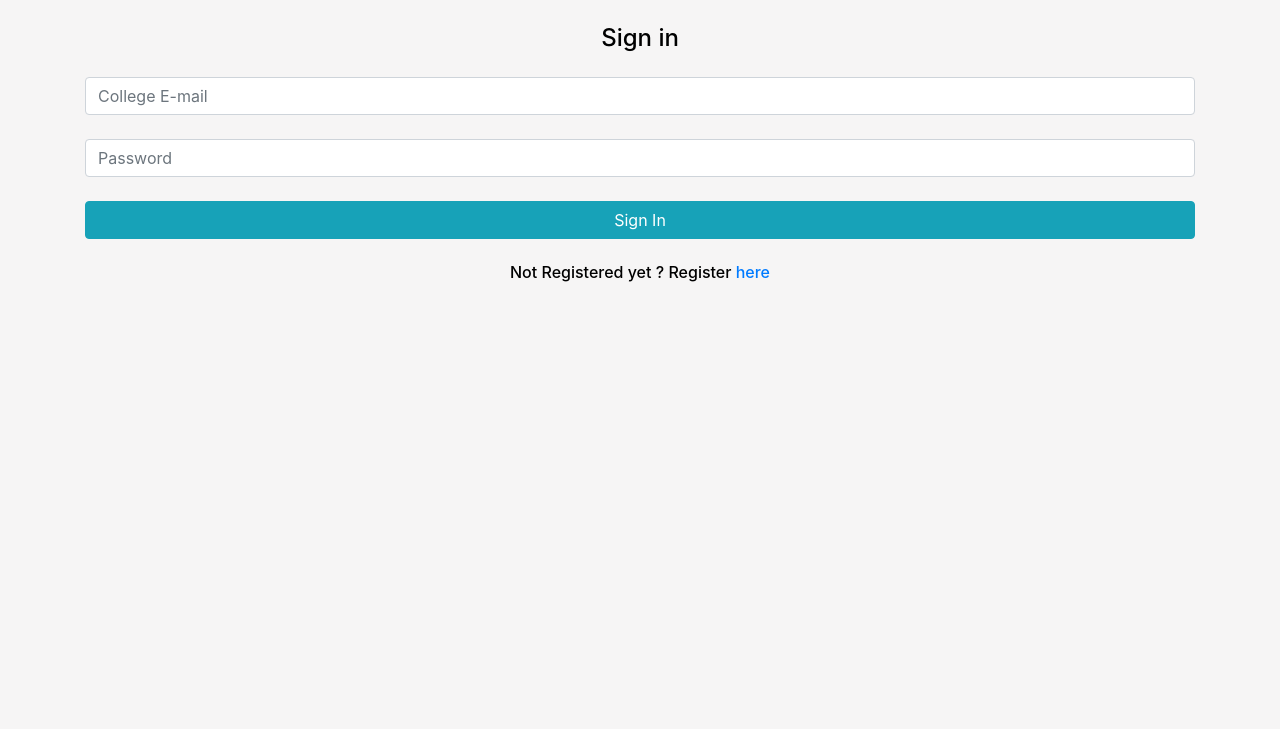
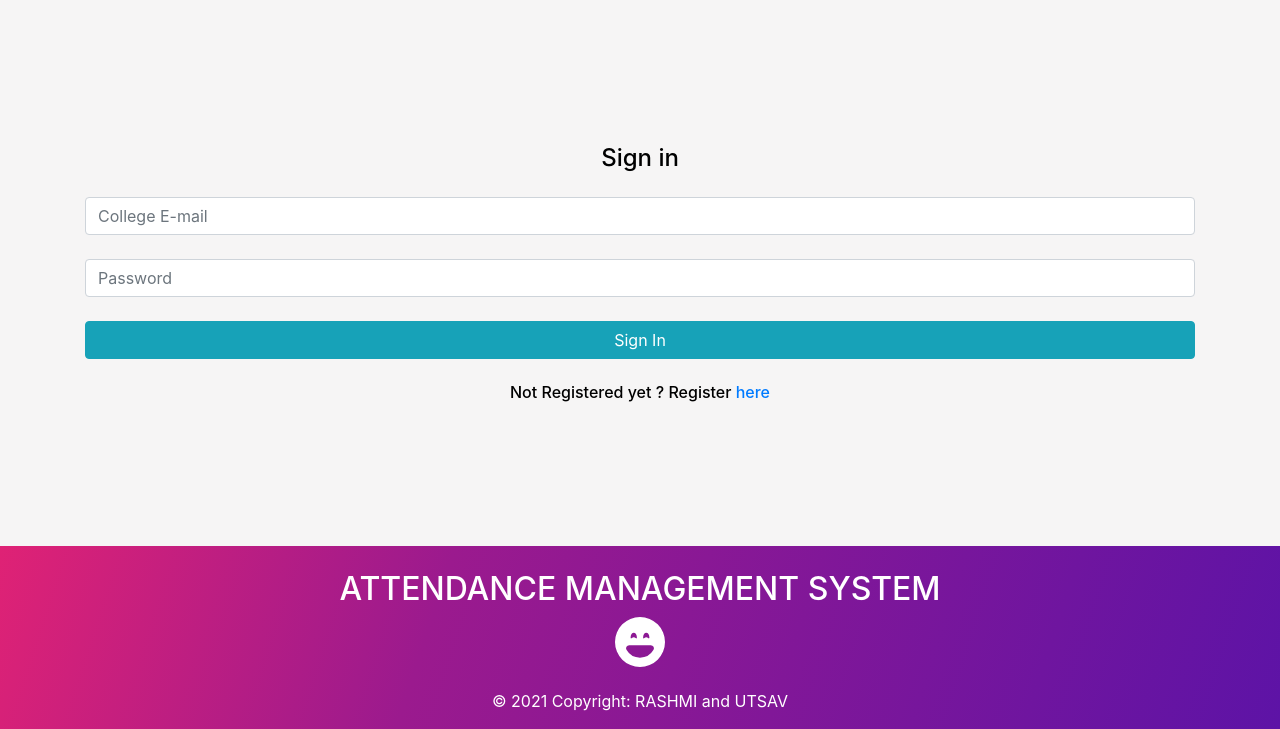
Before and after one commit to rashmi-ranjan-das/attendanceproject, a Django app: page /login/ in a window 1280 px wide. Shown: the part 82-811 px from the top of the page. Before the commit the page ends 364 px from the top, so only its background shows below. Run offline with Django 3.2, Linux system fonts and the light colour scheme; some libraries are stand-ins or nearby versions.

Commit message:
UI Changed

```diff
--- a/main/templates/main/base.html
+++ b/main/templates/main/base.html
@@ -12,7 +12,7 @@
 <body>
     <nav class="navbar navbar-expand-lg navbar-dark" style="background: rgb(223,34,117);
     background: linear-gradient(108deg, rgba(223,34,117,1) 0%, rgba(155,26,142,1) 34%, rgba(93,19,166,1) 100%);">
-        <a class="navbar-brand" href="#">Attendance Manager</a>
+        <a class="navbar-brand" href="/">Attendance Manager</a>
         <button class="navbar-toggler" type="button" data-toggle="collapse" data-target="#navbarNavAltMarkup" aria-controls="navbarNavAltMarkup" aria-expanded="false" aria-label="Toggle navigation">
           <span class="navbar-toggler-icon"></span>
         </button>
@@ -30,6 +30,19 @@
     {% block content %}
 
     {% endblock %}
+    <div class="container-fluid footer" style="background: rgb(223,34,117);
+    background: linear-gradient(108deg, rgba(223,34,117,1) 0%, rgba(155,26,142,1) 34%, rgba(93,19,166,1) 100%); color:white;">
+      <footer class="page-footer font-small stylish-color-dark pt-4 text-center">
+        <div class="container text-center">
+          <h2 style="color: white;">ATTENDANCE MANAGEMENT SYSTEM</h2>
+          <svg xmlns="http://www.w3.org/2000/svg" width="50" height="50" fill="currentColor" class="bi bi-emoji-laughing-fill" viewBox="0 0 16 16">
+            <path d="M8 16A8 8 0 1 0 8 0a8 8 0 0 0 0 16zM7 6.5c0 .501-.164.396-.415.235C6.42 6.629 6.218 6.5 6 6.5c-.218 0-.42.13-.585.235C5.164 6.896 5 7 5 6.5 5 5.672 5.448 5 6 5s1 .672 1 1.5zm5.331 3a1 1 0 0 1 0 1A4.998 4.998 0 0 1 8 13a4.998 4.998 0 0 1-4.33-2.5A1 1 0 0 1 4.535 9h6.93a1 1 0 0 1 .866.5zm-1.746-2.765C10.42 6.629 10.218 6.5 10 6.5c-.218 0-.42.13-.585.235C9.164 6.896 9 7 9 6.5c0-.828.448-1.5 1-1.5s1 .672 1 1.5c0 .501-.164.396-.415.235z"/>
+          </svg>
+          <div class="footer-copyright text-center py-3">© 2021 Copyright:
+            <a class="footer-copyright text-center py-3">RASHMI and UTSAV</a>
+            </div>
+        </div>
+      </footer>
     </div>
     <script src="https://code.jquery.com/jquery-3.2.1.slim.min.js" integrity="sha384-KJ3o2DKtIkvYIK3UENzmM7KCkRr/rE9/Qpg6aAZGJwFDMVNA/GpGFF93hXpG5KkN" crossorigin="anonymous"></script>
     <script src="https://cdnjs.cloudflare.com/ajax/libs/popper.js/1.12.9/umd/popper.min.js" integrity="sha384-ApNbgh9B+Y1QKtv3Rn7W3mgPxhU9K/ScQsAP7hUibX39j7fakFPskvXusvfa0b4Q" crossorigin="anonymous"></script>
--- a/main/templates/main/home.html
+++ b/main/templates/main/home.html
@@ -2,8 +2,8 @@
 {% load static %}
 
 {% block content %}
-    <div class="container mt-3 text-center">
-        <img src="https://i.pinimg.com/originals/98/83/48/988348f47aabd1c4b266615982204c4a.gif" style="height: 50%; width: 70%;">
+    <div class="container mt-4 mb-4 text-center">
         <h1>Welcome to the Attendance System Manager</h1>
+        <img src="https://i.pinimg.com/originals/98/83/48/988348f47aabd1c4b266615982204c4a.gif" style="height: 40%; width: 60%;">
     </div>
 {% endblock %}
--- a/main/templates/main/login.html
+++ b/main/templates/main/login.html
@@ -1,7 +1,7 @@
 {% extends 'main/base.html' %}
 {% load static %}
 
-{% block content %}
+{% block content %}<br><br><br><br><br>
 <div class="container mt-4 mb-4">
     <form class="text-center" action="{% url 'login' %}" method = 'post' enctype="multipart/form-data">
         {% csrf_token %}
@@ -16,5 +16,5 @@
         <h3>{{message}}</h3>
         {% endfor %}
     </div>
-</div>
+</div><br><br><br><br><br>
 {% endblock %}
--- a/main/templates/main/profile.html
+++ b/main/templates/main/profile.html
@@ -9,7 +9,7 @@
 
 
 {% block content %}
-<div class="container mt-4">
+<div class="container mt-4 mb-4">
     {% if user %}
     <div class="container mt-4 mb-4 text-center">
         <img src="{{user.photo.url}}" height="20%" width="15%">
--- a/main/templates/main/register.html
+++ b/main/templates/main/register.html
@@ -2,7 +2,7 @@
 {% load static %}
 
 {% block content %}
-<div class="container mt-4 mb-4">
+<div class="container mt-5 mb-5">
     <form class="text-center" action="{% url 'registration' %}" method = 'post' enctype="multipart/form-data">
         {% csrf_token %}
         <p class="h4 mb-4">Sign up</p>
@@ -27,5 +27,5 @@
         <h3>{{message}}</h3>
         {% endfor %}
     </div>
-</div>
+</div><br>
 {% endblock %}
--- a/main/views.py
+++ b/main/views.py
@@ -54,3 +54,6 @@ def profile(request, id):
 
 def logout(request):
     return redirect('/')
+
+def recognition(request):
+    pass
```
Also changed, not shown: db.sqlite3, media/images/IMG_20201124_195821.jpg (deleted), media/images/aaa_dqdnoo.jpg (added), media/images/asas_wt52i3.jpg (renamed from media/images/asas.jpeg), media/images/circle-cropped.jpg (deleted).
